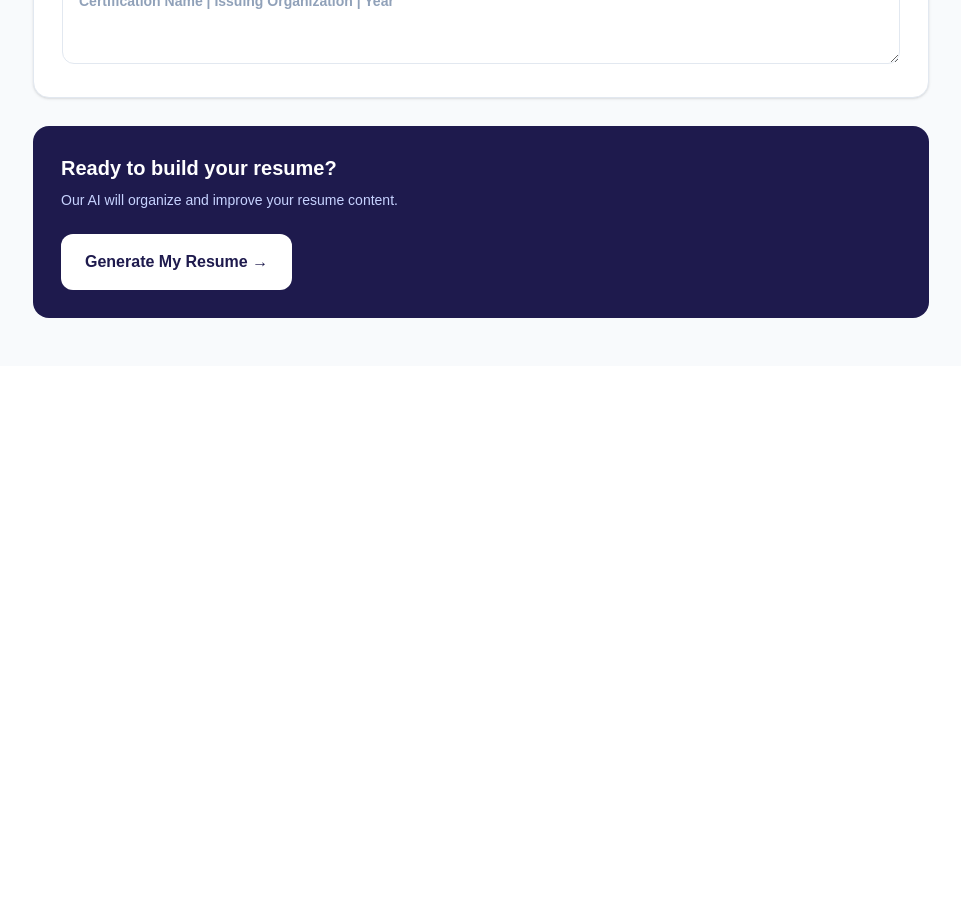
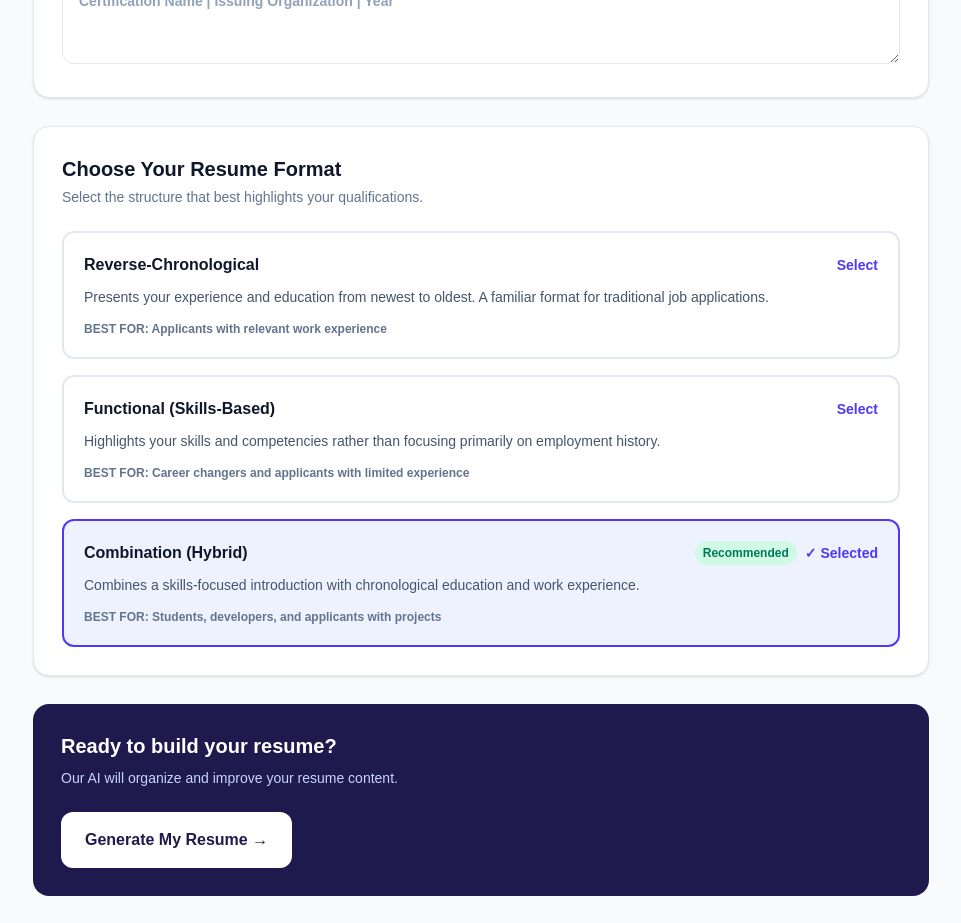
Before and after one commit to andreinux/careerForge, a React (Vite) app in the folder client/: page /create-resume in a window 1280 px wide. Shown: the part 2360-3283 px from the top of the page, without its empty margins (159-1120 px from the left). Before the commit the page ends 2726 px from the top, so only its background shows below. Built offline with nearby package versions, Linux system fonts and the light colour scheme; what @react-pdf/renderer would draw is missing.

Commit message:
Format selection UI

```diff
--- a/client/src/pages/generateResume.jsx
+++ b/client/src/pages/generateResume.jsx
@@ -22,6 +22,7 @@ function GenerateResume() {
 const [loading, setLoading] = useState(false);
 const [error, setError] = useState("");
 const [generatedResume, setGeneratedResume] = useState(null);
+const [selectedFormat, setSelectedFormat] = useState("hybrid");
 
 // Editable resume states
 const [editedResume, setEditedResume] = useState(null);
@@ -328,6 +329,120 @@ return (
             />
           </label>
         </section>
+
+
+{/* Resume Format Selection */}
+<section className="rounded-2xl border border-slate-200 bg-white p-7 shadow-sm">
+
+  <div className="mb-6">
+    <h2 className="text-xl font-bold text-slate-900">
+      Choose Your Resume Format
+    </h2>
+    <p className="mt-1 text-sm text-slate-500">
+      Select the structure that best highlights your qualifications.
+    </p>
+  </div>
+
+  <div className="grid gap-4">
+
+    {/* Reverse Chronological */}
+    <button
+      type="button"
+      onClick={() => setSelectedFormat("chronological")}
+      className={`rounded-xl border-2 p-5 text-left transition ${
+        selectedFormat === "chronological"
+          ? "border-indigo-600 bg-indigo-50"
+          : "border-slate-200 hover:border-indigo-300"
+      }`}
+    >
+      <div className="flex items-center justify-between">
+        <h3 className="font-bold text-slate-900">
+          Reverse-Chronological
+        </h3>
+        <span className="text-sm font-semibold text-indigo-600">
+          {selectedFormat === "chronological" ? "✓ Selected" : "Select"}
+        </span>
+      </div>
+
+      <p className="mt-2 text-sm leading-6 text-slate-600">
+        Presents your experience and education from newest to oldest.
+        A familiar format for traditional job applications.
+      </p>
+
+      <p className="mt-3 text-xs font-semibold text-slate-500">
+        BEST FOR: Applicants with relevant work experience
+      </p>
+    </button>
+
+    {/* Functional */}
+    <button
+      type="button"
+      onClick={() => setSelectedFormat("functional")}
+      className={`rounded-xl border-2 p-5 text-left transition ${
+        selectedFormat === "functional"
+          ? "border-indigo-600 bg-indigo-50"
+          : "border-slate-200 hover:border-indigo-300"
+      }`}
+    >
+      <div className="flex items-center justify-between">
+        <h3 className="font-bold text-slate-900">
+          Functional (Skills-Based)
+        </h3>
+        <span className="text-sm font-semibold text-indigo-600">
+          {selectedFormat === "functional" ? "✓ Selected" : "Select"}
+        </span>
+      </div>
+
+      <p className="mt-2 text-sm leading-6 text-slate-600">
+        Highlights your skills and competencies rather than focusing
+        primarily on employment history.
+      </p>
+
+      <p className="mt-3 text-xs font-semibold text-slate-500">
+        BEST FOR: Career changers and applicants with limited experience
+      </p>
+    </button>
+
+    {/* Combination */}
+    <button
+      type="button"
+      onClick={() => setSelectedFormat("hybrid")}
+      className={`rounded-xl border-2 p-5 text-left transition ${
+        selectedFormat === "hybrid"
+          ? "border-indigo-600 bg-indigo-50"
+          : "border-slate-200 hover:border-indigo-300"
+      }`}
+    >
+      <div className="flex items-center justify-between">
+        <h3 className="font-bold text-slate-900">
+          Combination (Hybrid)
+        </h3>
+
+        <div className="flex items-center gap-2">
+          <span className="rounded-full bg-emerald-100 px-2 py-1 text-xs font-bold text-emerald-700">
+            Recommended
+          </span>
+          {selectedFormat === "hybrid" && (
+            <span className="text-sm font-semibold text-indigo-600">
+              ✓ Selected
+            </span>
+          )}
+        </div>
+      </div>
+
+      <p className="mt-2 text-sm leading-6 text-slate-600">
+        Combines a skills-focused introduction with chronological
+        education and work experience.
+      </p>
+
+      <p className="mt-3 text-xs font-semibold text-slate-500">
+        BEST FOR: Students, developers, and applicants with projects
+      </p>
+    </button>
+
+  </div>
+</section>
+
 
         {/* Submit */}
         <div className="rounded-2xl bg-indigo-950 p-7 text-white">
```
